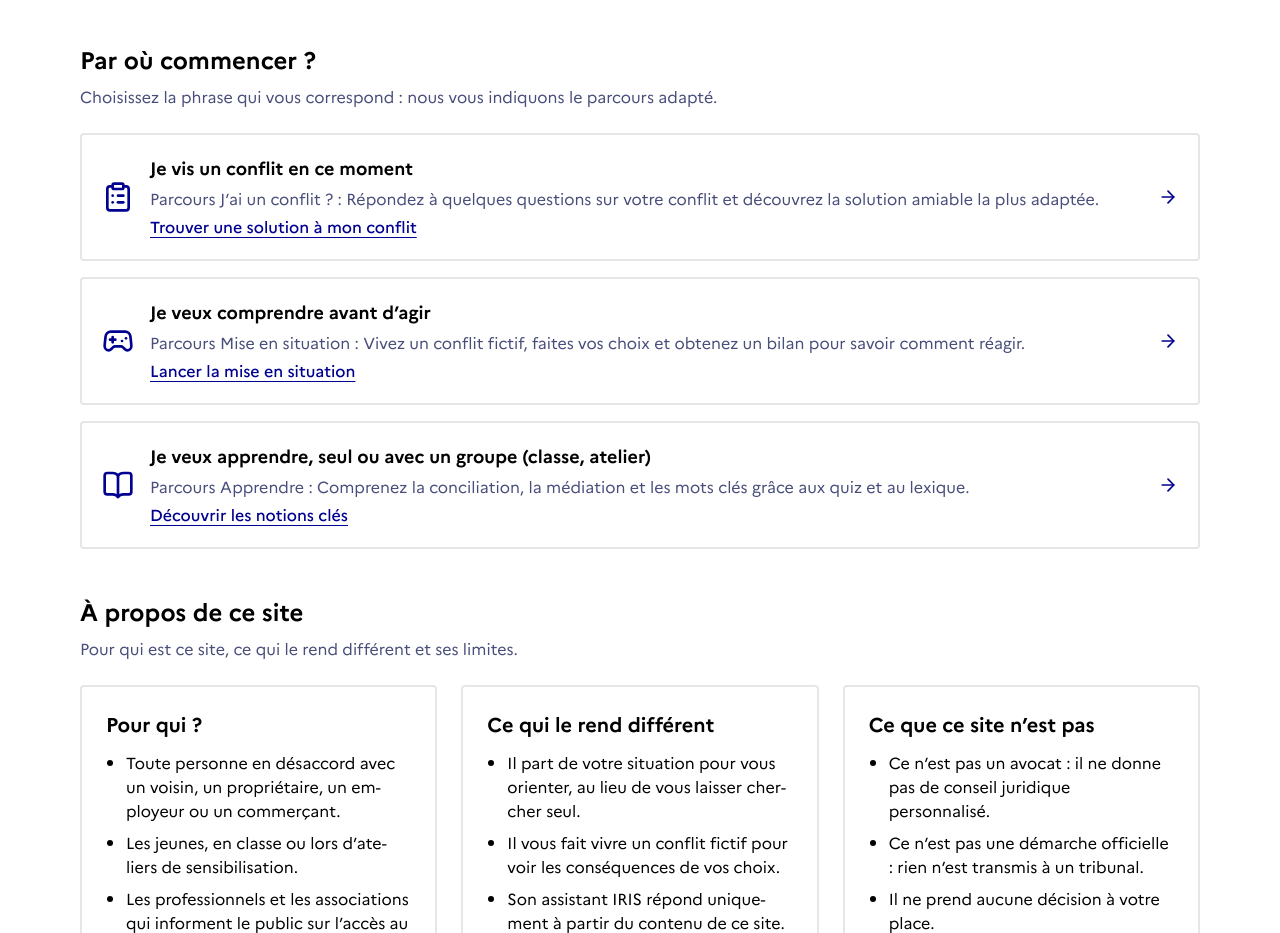
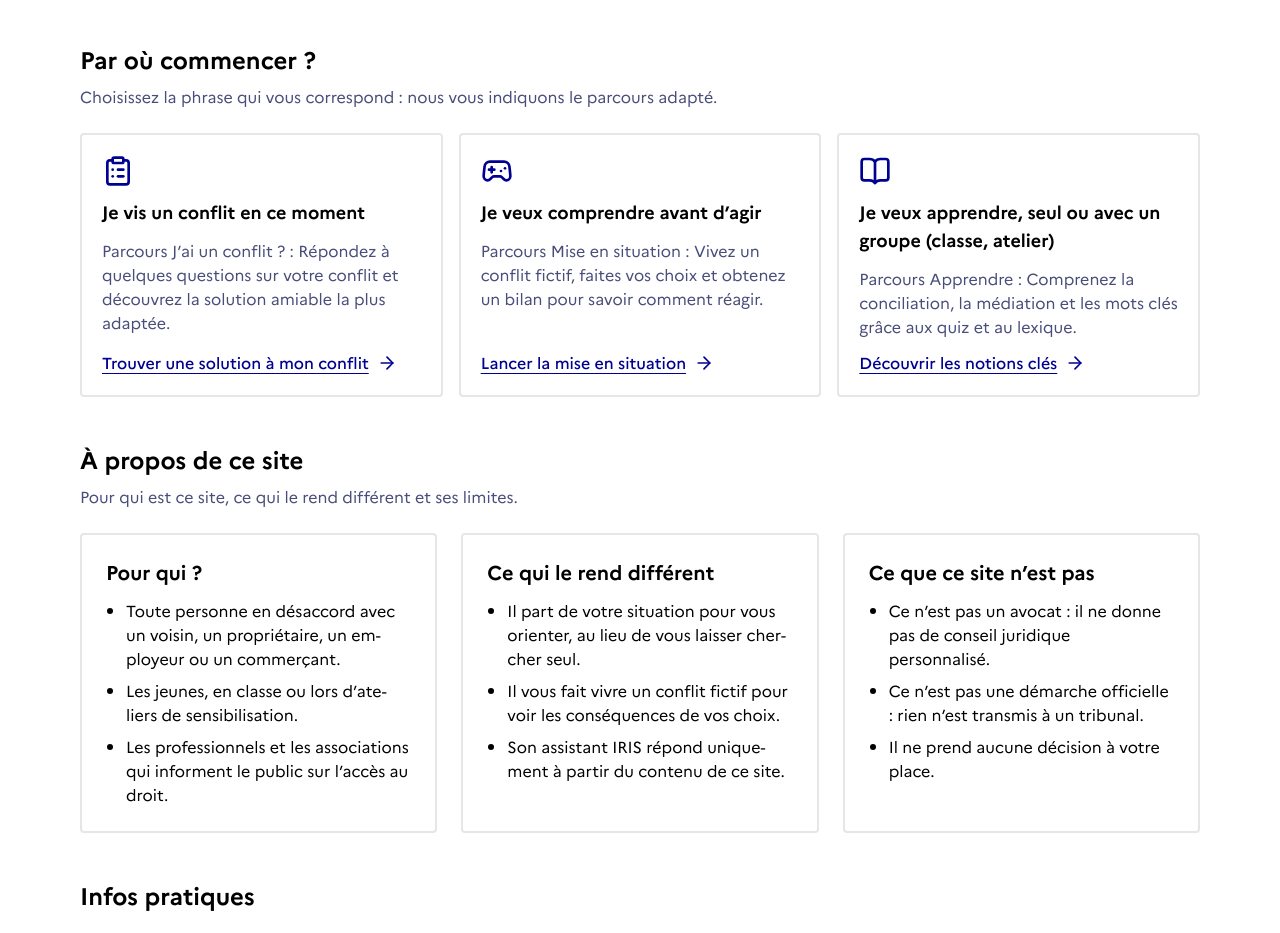
Before and after one commit to H0ozsed/hackaton-justice, a Next.js app: page / in a window 1280 px wide. Shown: the part 860-1793 px from the top of the page. Built offline with nearby package versions, Linux system fonts and the light colour scheme.

Commit message:
fix(home): « Par où commencer ? » as three blocks side by side
Co-Authored-By: Claude Opus 5.5 <noreply@anthropic.com>
Claude-Session: https://claude.ai/code/session_016v7euEZqQEUSs3eUFWzZ3Y

```diff
--- a/src/components/home/orientation.tsx
+++ b/src/components/home/orientation.tsx
@@ -24,26 +24,27 @@ export function Orientation({
       <p className="mt-2 text-muted-foreground">
         Choisissez la phrase qui vous correspond : nous vous indiquons le parcours adapté.
       </p>
-      <ul className="mt-6 flex flex-col gap-4">
+      {/* Three blocks side by side from md, stacked on narrow screens (no horizontal scroll). */}
+      <ul className="mt-6 grid gap-4 md:grid-cols-3">
         {options.map(({ slug, situation, journey: path }) => {
           const journey = journeyFor(path)
           return (
-            <li key={slug}>
+            <li key={slug} className="flex">
               <Link
                 href={path}
-                className="group flex items-center gap-4 rounded-lg border-2 border-border bg-card p-5 transition-colors hover:border-france-blue focus-visible:border-france-blue"
+                className="group flex w-full flex-col gap-3 rounded-lg border-2 border-border bg-card p-5 transition-colors hover:border-france-blue focus-visible:border-france-blue"
               >
                 <journey.icon aria-hidden className="size-8 shrink-0 text-france-blue" />
-                <span className="flex flex-col gap-1">
-                  <span className="text-lg font-bold">{situation}</span>
-                  <span className="text-muted-foreground">
-                    Parcours {journey.label} : {journey.description}
-                  </span>
-                  <span className="font-medium text-france-blue underline underline-offset-4 group-hover:decoration-2">
+                <span className="text-lg font-bold">{situation}</span>
+                <span className="text-muted-foreground">
+                  Parcours {journey.label} : {journey.description}
+                </span>
+                <span className="mt-auto flex items-center gap-2 font-medium text-france-blue">
+                  <span className="underline underline-offset-4 group-hover:decoration-2">
                     {journey.cta}
                   </span>
+                  <ArrowRightIcon aria-hidden className="size-5 shrink-0" />
                 </span>
-                <ArrowRightIcon aria-hidden className="ml-auto size-5 shrink-0 text-france-blue" />
               </Link>
             </li>
           )
```
